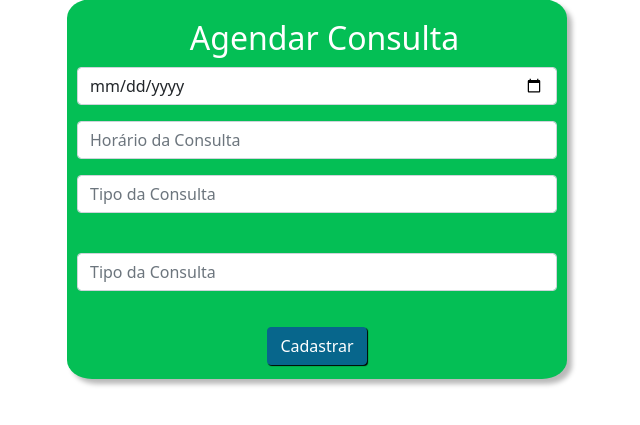
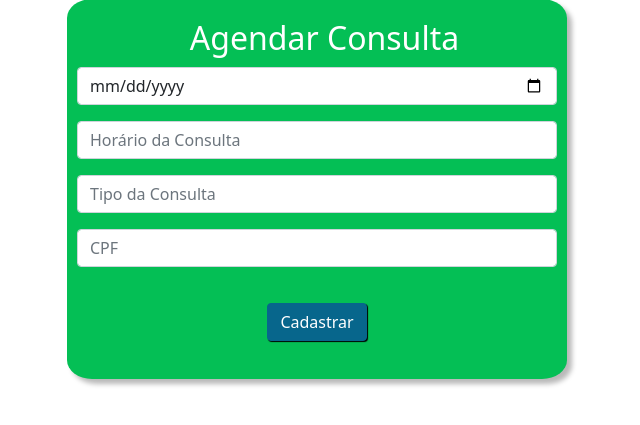
Before and after one commit to Alvaro-Barcelos/Clinica-Medica, a PHP site: page /agendar/agendar.html in a window 1280 px wide. Shown: the part 213-638 px from the top of the page, without its empty margins (323-963 px from the left). Run offline with PHP 8.4, Linux system fonts and the light colour scheme.

Commit message:
update tudo funcionando

```diff
--- a/agendar/agendar.html
+++ b/agendar/agendar.html
@@ -54,9 +54,8 @@
             </div>
 
             <div class="mb-3">
-                <label for="exampleInputEmail1" class="form-label"></label>
-                <input type="number" class="form-control" id="exampleInputEmail1" aria-describedby="emailHelp" placeholder="Tipo da Consulta" name="cod_cliente">
-            </div>
+                <input name="cpf" type="text" class="form-control" placeholder="CPF"  id="cpf" maxlength="14" autocomplete="off">
+              </div>
 
             <button type="submit" id="botao" class="btn btn-primary">Cadastrar</button>
         </form>
@@ -67,6 +66,7 @@
 
   <script>
       $('#horaConsulta').mask('00:00');
+      $('#cpf').mask('000.000.000-00', {reverse: true});
   </script>
 
 </body>
--- a/agendar/agendar.php
+++ b/agendar/agendar.php
@@ -14,10 +14,10 @@
         $data = $_POST['dateConsulta'];
         $horario = $_POST['horaConsulta'];
         $tipo = $_POST['tipoConsulta'];
-        $codigo = $_POST['cod_cliente'];
+        $cpf = $_POST['cpf'];
 
 
-        $insere = mysqli_query($conexao, "INSERT INTO consulta (Data_consulta, Horario, Tipo_consulta, cod_cliente) VALUES ($data', '$horario', '$tipo', '$codigo')") or die (mysqli_error());
+        $insere = mysqli_query($conexao, "INSERT INTO consulta (Data_consulta, Horario, Tipo_consulta, cpf) VALUES ('$data', '$horario', '$tipo', '$cpf')") or die (mysqli_error());
 
 
 
--- a/cadastrar/cadastro.php
+++ b/cadastrar/cadastro.php
@@ -20,11 +20,11 @@
 		$email = $_POST['email'];
 		$telefone = $_POST['telefone'];
 
-		$insere = mysqli_query ($conexao, “INSERT INTO Cliente (Nome_cliente, CPF, Telefone, Nascimento, Sexo, Email, Telefone)
-        VALUES ('$nome', '$cpf', '$data_nascimento', '$sexo', '$email', '$telefone')”) or die (mysqli_error());
+		$insere = mysqli_query ($conexao, "INSERT INTO Cliente (CPF, Nome_cliente, Nascimento, Sexo, Email, Telefone)
+        VALUES ('$cpf', '$nome', '$data_nascimento', '$sexo', '$email', '$telefone')") or die (mysqli_error());
 
 
-		echo “Cliente inserido com sucesso!”;
+		echo "Cliente inserido com sucesso!";
 		?>
 
     </body>
```
Also changed, not shown: cadastrar/cadastrar.html (+5 -5 lines).
